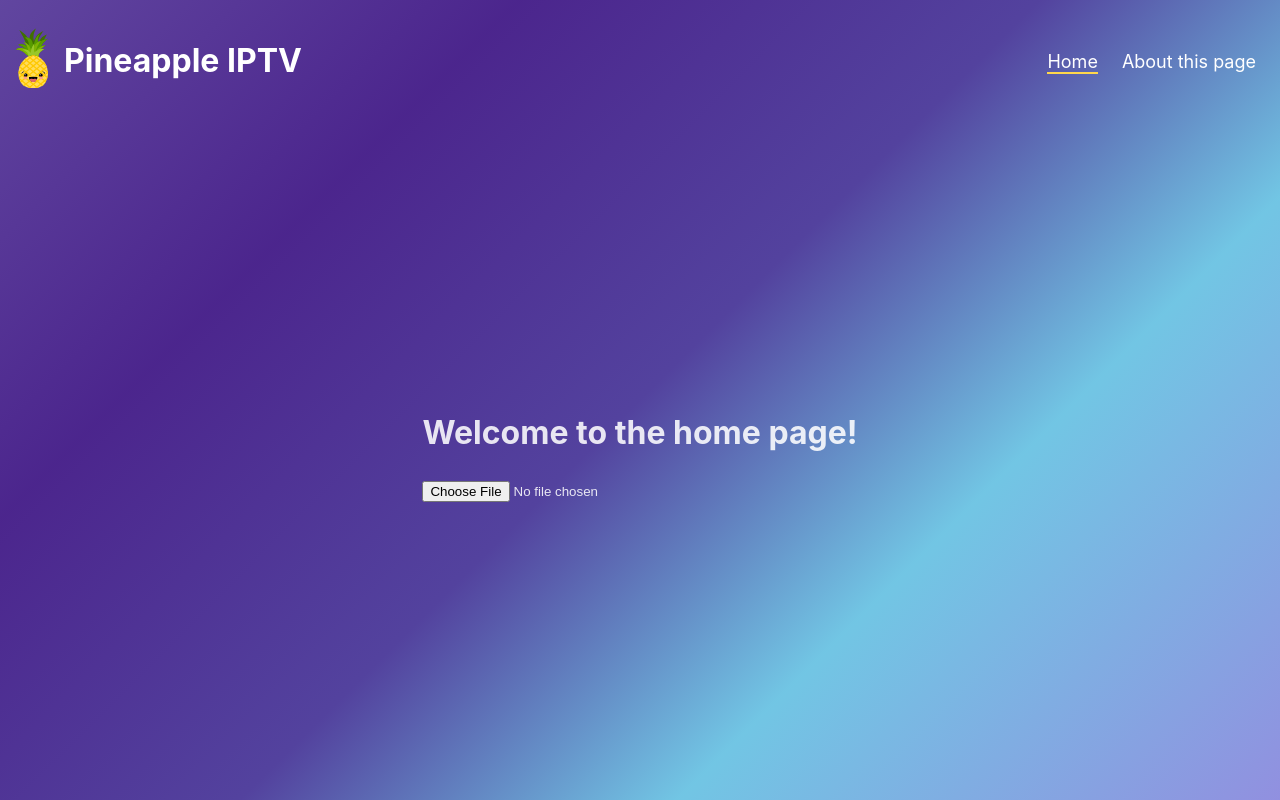
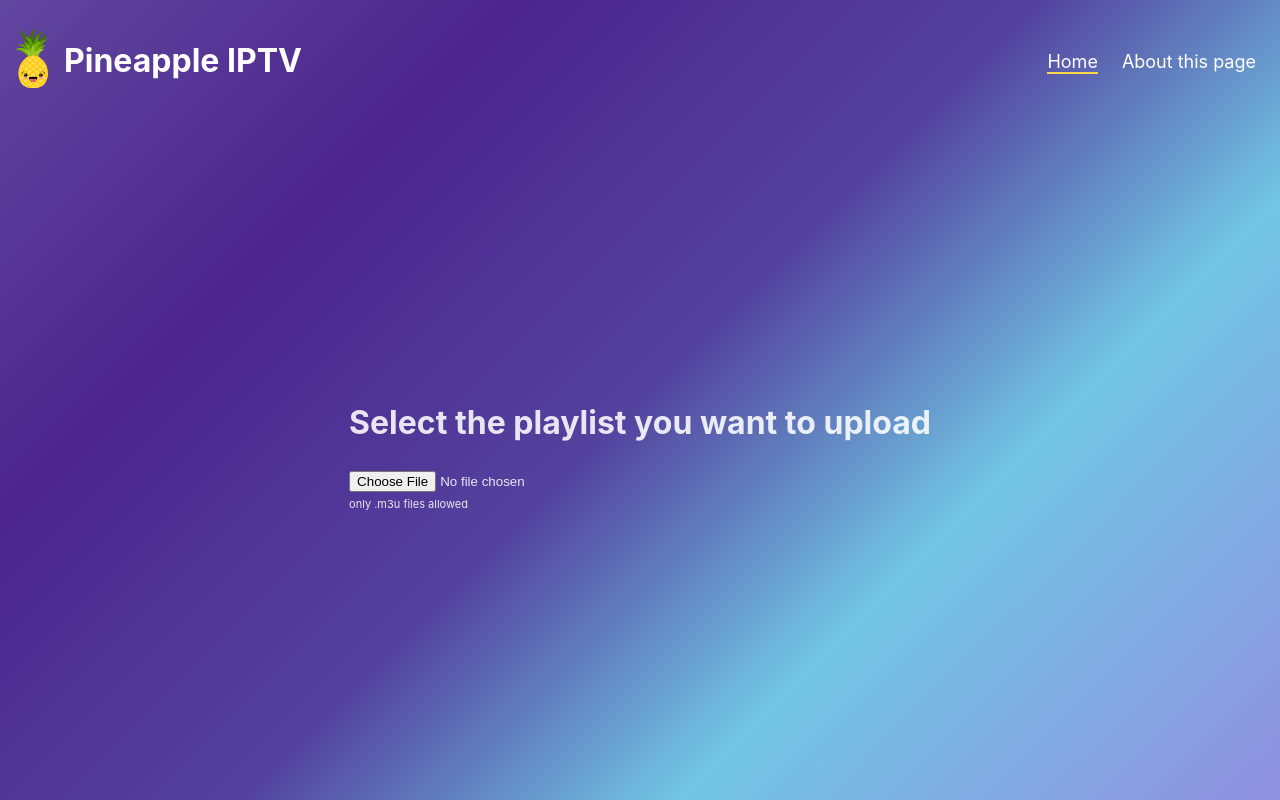
Before and after one commit to imprex92/pineappleIPTV, a React (Vite) app in the folder pineapple-bridge/: page / in a window 1280 px wide. Built offline with nearby package versions, Linux system fonts and the light colour scheme.

Commit message:
Added file input + css

```diff
--- a/pineapple-bridge/src/Pages/Home.tsx
+++ b/pineapple-bridge/src/Pages/Home.tsx
@@ -5,10 +5,15 @@ export interface IHomeProps {
 }
 
 export default function Home (props: IHomeProps) {
+	const handleFileChange = (files: FileList) => {
+		console.log('Selected file', files);
+
+	}
+
   return (
 	<main className={styles.main}>
-		<h1>Welcome to the home page!</h1>
-		<FileInput accept='.m3u' multiple={false} />
+		<h1>Select the playlist you want to upload</h1>
+		<FileInput accept='.m3u' multiple={false} onChange={handleFileChange} />
 	</main>
   );
 }
--- a/pineapple-bridge/src/components/FileInput.tsx
+++ b/pineapple-bridge/src/components/FileInput.tsx
@@ -9,10 +9,17 @@ export interface IFileInputProps {
 }
 
 export default function FileInput (props: IFileInputProps) {
+	const handleFile = (event: React.ChangeEvent<HTMLInputElement>) => {
+		if (!!props.onChange && event?.target?.files) {
+			props.onChange(event.target.files);
+		}
+	}
+
   return (
 	<div>
 		<label className={`${props.labelClasses} ${styles.label}`} htmlFor="playlist-field">{props.title}</label>
-	  	<input className={`${props.inputClasses} ${styles.input}`} type="file" name="playlist" id="playlist-field" />
+	  	<input onChange={handleFile} className={`${props.inputClasses} ${styles.input}`} accept={props.accept} multiple={props.multiple} type="file" name="playlist" id="playlist-field" />
+		<small className={styles.helperText}>only .m3u files allowed</small>
 	</div>
   );
 }
--- a/pineapple-bridge/src/index.css
+++ b/pineapple-bridge/src/index.css
@@ -19,6 +19,7 @@
 
   --header-height: 90px;
 
+  --font-tiny: 11px;
   --font-m: 16px;
   --font-l: 18px;
   --font-xl: 24px;
--- a/pineapple-bridge/src/styles/fileInput.module.css
+++ b/pineapple-bridge/src/styles/fileInput.module.css
@@ -4,3 +4,10 @@
 .label{
 
 }
+.helperText{
+	display: block;
+	margin-top: 0.25rem;
+	font-size: var(--font-tiny);
+	user-select: none;
+	cursor: default;
+}
```
